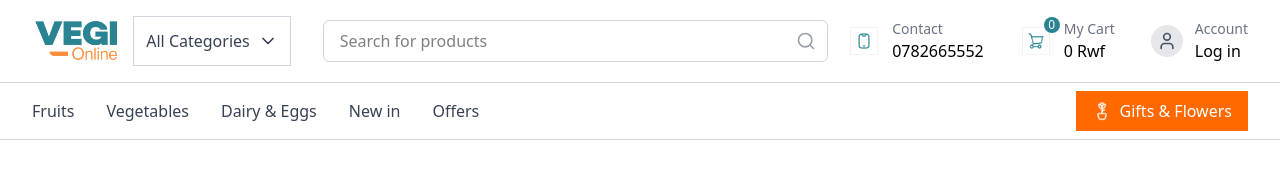
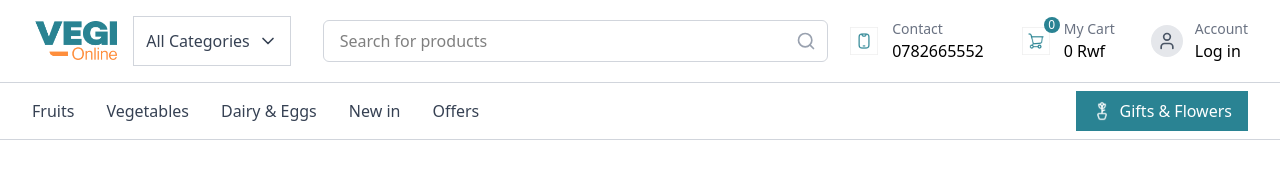
Before and after one commit to Kenox00/vegi-online, a React (Vite) app in the folder vegi-online/: page / in a window 1280 px wide. Shown: the top 170 px of the page. Built offline with nearby package versions, Linux system fonts and the light colour scheme.

Commit message:
Update Navbar button styles and add license to react-slick

```diff
--- a/vegi-online/src/components/defaults/navbar/Navbar.jsx
+++ b/vegi-online/src/components/defaults/navbar/Navbar.jsx
@@ -187,7 +187,7 @@ const Navbar = () => {
               </ul>
             </nav>
 
-            <button className="flex items-center gap-2 bg-orange-500 hover:bg-orange-600 transition-colors text-white px-4 py-2">
+            <button className="flex items-center gap-2 bg-secondary  transition-colors text-white px-4 py-2">
               <img src={flower} alt="Flower" className="w-4 h-4 sm:w-5 sm:h-5" />
               <span className="whitespace-nowrap">Gifts & Flowers</span>
             </button>
@@ -197,7 +197,7 @@ const Navbar = () => {
 
       {/* Mobile Gift & Flowers Button */}
       <div className="lg:hidden px-4 py-3 border-t">
-        <button className="w-full flex items-center justify-center gap-2 bg-orange-500 hover:bg-orange-600 transition-colors text-white px-4 py-2 rounded">
+        <button className="w-full flex items-center justify-center gap-2 bg-secondary  transition-colors text-white px-4 py-2 rounded">
           <img src={flower} alt="Flower" className="w-4 h-4 sm:w-5 sm:h-5" />
           <span>Gifts & Flowers</span>
         </button>
```
Also changed, not shown: 1 other file (tests, documents, lock files or other folders).
